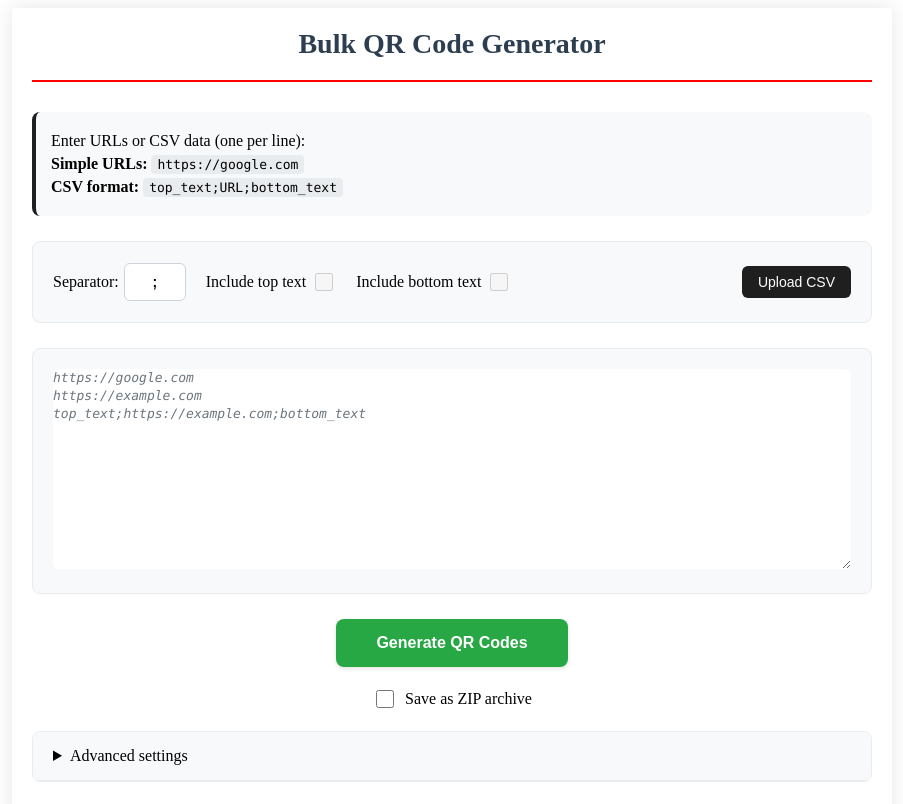
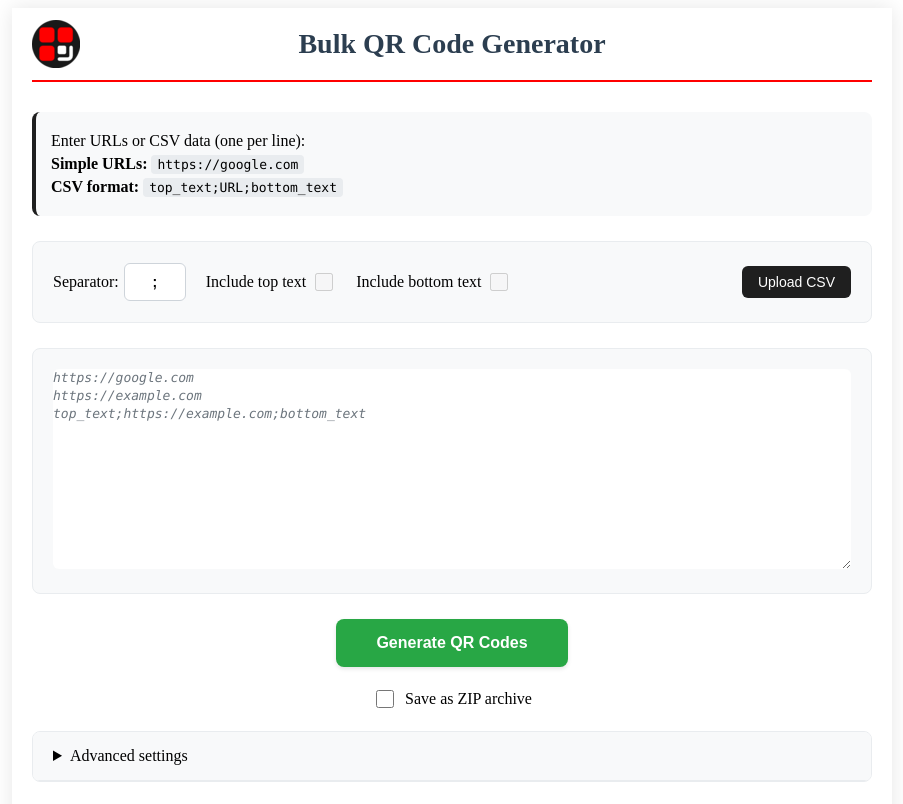
Before and after one commit to Tuchnyak/extension_qrcodebulk, a website with bundled scripts: page src/bulk.html in a window 1280 px wide. Shown: the whole page, without its empty margins (188-1091 px from the left). Built offline with nearby package versions, Linux system fonts and the light colour scheme.

Commit message:
feat(ui): place extension icon left of centered header title

```diff
--- a/src/bulk.css
+++ b/src/bulk.css
@@ -10,10 +10,14 @@
 
 /* Header */
 .header {
-    text-align: center;
+    display: flex;
+    align-items: center;
+    justify-content: center; /* centers the h1 by default */
+    gap: 12px;
     margin-bottom: 30px;
     padding-bottom: 20px;
     border-bottom: 2px solid #ff0000;
+    position: relative;
 }
 
 .header h1 {
@@ -21,6 +25,15 @@
     font-size: 28px;
     font-weight: 600;
     color: #2c3e50;
+    text-align: center;
+    flex: 1 1 auto;
+}
+
+.header .ext-icon {
+    position: absolute;
+    left: 0;
+    width: 48px;
+    height: 48px;
 }
 
 /* Instructions */
--- a/src/bulk.html
+++ b/src/bulk.html
@@ -10,6 +10,7 @@
     <div class="container">
         <!-- Header -->
         <header class="header">
+            <img src="../icons/icon48.png" alt="Extension icon" class="ext-icon">
             <h1>Bulk QR Code Generator</h1>
         </header>
 
```
